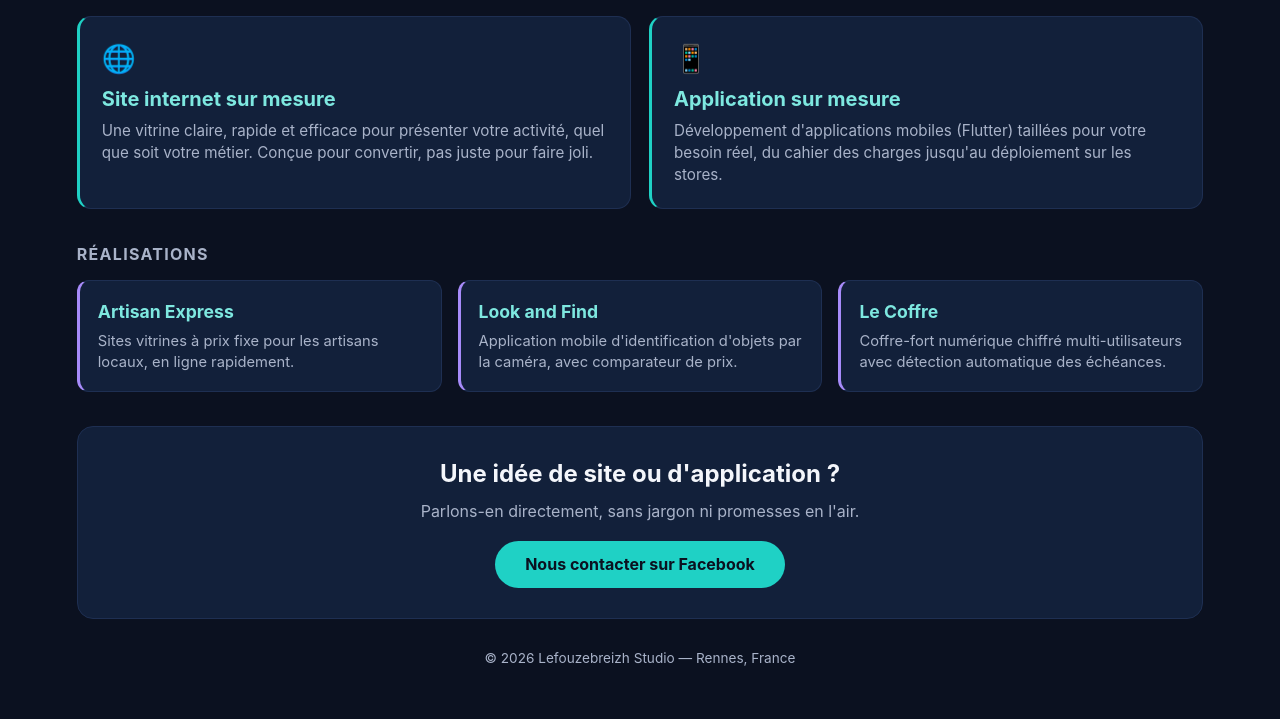
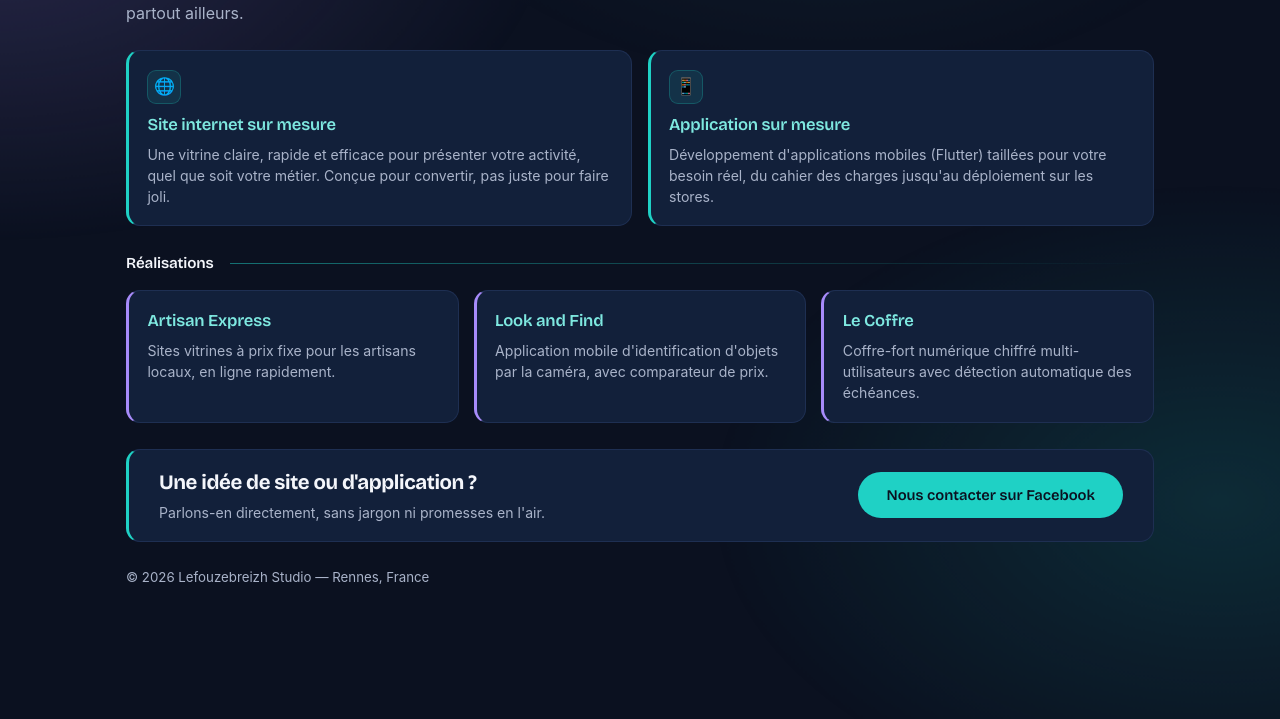
Before and after one commit to Lefouzebreizh/lefouzebreizh.github.io, a plain HTML site: page index.html in a window 1280 px wide. Shown: the part 146-865 px from the top of the page. After the commit the page ends 800 px from the top, so only its background shows below. Drawn offline with nearby package versions, Linux system fonts and the light colour scheme.

Commit message:
Refonte de la page d'accueil : pleine hauteur, centrée, animations CSS
La page tient désormais d'un seul écran sur un poste de bureau, sans
défilement : mesuré à 1366x768 (scrollH 673 = clientH 673) et à 1280x720
(625 = 625), barres du navigateur comprises. Ce qui le permet, c'est le
passage du bloc d'appel en barre horizontale — texte à gauche, bouton à
droite — et un rythme vertical calé en clamp() sur la hauteur de fenêtre
plutôt que sur des valeurs fixes.

Trois animations, en CSS pur : les cartes montent en fondu au chargement,
décalées dans l'ordre de lecture ; elles se soulèvent au survol avec une
ombre plus marquée ; des halos colorés dérivent en fond sur 46 secondes.
L'entrée est en `backwards` et non en `both` : en `both` l'animation
gèlerait la transformation finale et le survol des cartes n'aurait plus
aucun effet. Tout est désactivé sous prefers-reduced-motion.

Composition alignée à gauche et titres en Bricolage Grotesque, une
grotesque volontairement irrégulière qui va avec le « conçus avec âme » et
une clientèle d'artisans. L'identité validée est conservée telle quelle :
fond sombre, titre en violet clair, bordures turquoise sur les cartes
d'offre et violettes sur les réalisations.

Contenu texte identique à la version précédente, vérifié chaîne par chaîne.
Grilles en une colonne sous 640 px pour les offres et 900 px pour les
réalisations, comme avant ; absence de débordement horizontal vérifiée
jusqu'à 320 px.

Co-Authored-By: Claude Opus 5 (1M context) <noreply@anthropic.com>
Claude-Session: https://claude.ai/code/session_01XmmpgDKy3JcviKaFEg7ovn

```diff
--- a/index.html
+++ b/index.html
@@ -3,7 +3,10 @@
 <head>
 <meta charset="UTF-8">
 <meta name="viewport" content="width=device-width, initial-scale=1.0">
-<title>Lefouzebreizh Studio — Sites & applications sur mesure</title>
+<title>Lefouzebreizh Studio — Sites &amp; applications sur mesure</title>
+<link rel="preconnect" href="https://fonts.googleapis.com">
+<link rel="preconnect" href="https://fonts.gstatic.com" crossorigin>
+<link href="https://fonts.googleapis.com/css2?family=Bricolage+Grotesque:opsz,wght@12..96,500;12..96,600;12..96,700&display=swap" rel="stylesheet">
 <style>
   :root {
     --bg: #0b1120;
@@ -13,126 +16,318 @@
     --accent2: #7ee8e0;
     --text: #f4f6fb;
     --text-dim: #a9b3c9;
+    --hairline: #1e2f52;
+
+    --display: "Bricolage Grotesque", "Segoe UI", system-ui, sans-serif;
+    --body: -apple-system, BlinkMacSystemFont, "Segoe UI", Roboto, Arial, sans-serif;
+
+    /* Le rythme vertical se cale sur la hauteur de fenêtre : c'est ce qui
+       permet à la page de tenir d'un seul écran sur un 1366x768 comme de
+       respirer sur un grand moniteur, sans point de rupture. */
+    --pad-shell: clamp(20px, 3.4vh, 44px);
+    --gap-lg: clamp(18px, 3.2vh, 34px);
+    --gap-md: clamp(12px, 1.9vh, 20px);
+    --pad-card: clamp(16px, 2.3vh, 24px);
+    --radius: 14px;
   }
+
   * { box-sizing: border-box; margin: 0; padding: 0; }
-  html, body { width: 100%; }
+
   body {
-    font-family: -apple-system, "Segoe UI", Arial, sans-serif;
+    min-height: 100vh;
+    min-height: 100svh;
+    display: flex;
+    flex-direction: column;
+    font-family: var(--body);
     background: var(--bg);
     color: var(--text);
-    line-height: 1.45;
-  }
-  .full { width: 100%; padding: 24px 6vw 50px; }
-  header { text-align: center; margin-bottom: 28px; }
-  header h1 { font-size: 2.4em; margin: 0 0 6px; color: var(--violet); }
-  header p { color: var(--text-dim); font-size: 1.05em; max-width: 700px; margin: 0 auto; }
-
-  .offers { display: grid; grid-template-columns: repeat(2, 1fr); gap: 18px; margin-bottom: 34px; width: 100%; }
-  @media (max-width: 640px) { .offers { grid-template-columns: 1fr; } }
-  .offer {
-    background: var(--bg-card);
-    border-radius: 14px;
-    padding: 22px 22px;
-    border: 1px solid #1e2f52;
-    border-left: 3px solid var(--accent);
-  }
-  .offer .icon { font-size: 1.7em; margin-bottom: 6px; }
-  .offer h2 { margin: 0 0 6px; font-size: 1.25em; color: var(--accent2); }
-  .offer p { margin: 0; color: var(--text-dim); font-size: 0.95em; }
-
-  h3.section-title {
-    font-size: 1em;
-    text-transform: uppercase;
-    letter-spacing: 0.08em;
-    color: var(--text-dim);
-    margin-bottom: 14px;
+    line-height: 1.5;
+    -webkit-font-smoothing: antialiased;
   }
 
-  .projects { display: grid; grid-template-columns: repeat(3, 1fr); gap: 16px; width: 100%; margin-bottom: 34px; }
-  @media (max-width: 900px) { .projects { grid-template-columns: 1fr; } }
-  .project {
+  /* Halos colorés en fond, très lents. Animés en transform plutôt qu'en
+     background-position : le compositeur les déplace sans recalculer le
+     dégradé à chaque image, donc sans faire tourner le ventilateur. */
+  body::before {
+    content: "";
+    position: fixed;
+    inset: -25%;
+    z-index: 0;
+    pointer-events: none;
+    background:
+      radial-gradient(42% 38% at 18% 24%, rgba(167, 139, 250, 0.18), transparent 70%),
+      radial-gradient(38% 38% at 82% 72%, rgba(31, 209, 197, 0.14), transparent 70%),
+      radial-gradient(34% 34% at 62% 14%, rgba(126, 232, 224, 0.07), transparent 70%);
+    animation: derive 46s ease-in-out infinite alternate;
+  }
+
+  @keyframes derive {
+    from { transform: translate3d(-2%, -1.5%, 0) scale(1); }
+    to   { transform: translate3d(2.5%, 2%, 0) scale(1.09); }
+  }
+
+  /* `margin-block: auto` centre verticalement tant qu'il reste de la place et
+     rend la main au défilement normal quand il n'y en a plus. Un
+     `justify-content: center` sur le conteneur, lui, rognerait le haut de la
+     page sans permettre de le rattraper. */
+  .shell {
+    position: relative;
+    z-index: 1;
+    width: 100%;
+    max-width: 1140px;
+    margin-inline: auto;
+    margin-block: auto;
+    padding: var(--pad-shell) clamp(20px, 5vw, 56px);
+  }
+
+  /* Entrée : une seule séquence au chargement, décalée dans l'ordre de
+     lecture. `backwards` et non `both` — en `both` l'animation gèlerait la
+     transformation finale et le survol des cartes n'aurait plus aucun effet. */
+  @keyframes monter {
+    from { opacity: 0; transform: translateY(18px); }
+    to   { opacity: 1; transform: none; }
+  }
+
+  .anim {
+    animation: monter 0.72s cubic-bezier(0.22, 0.7, 0.3, 1) backwards;
+    animation-delay: calc(var(--i, 0) * 85ms);
+  }
+
+  header { margin-bottom: var(--gap-lg); }
+
+  h1 {
+    font-family: var(--display);
+    font-weight: 700;
+    font-size: clamp(2.1rem, 3.6vw, 3.2rem);
+    line-height: 1.02;
+    letter-spacing: -0.025em;
+    color: var(--violet);
+    margin-bottom: clamp(8px, 1.2vh, 14px);
+  }
+
+  .lede {
+    color: var(--text-dim);
+    font-size: clamp(1rem, 1.15vw, 1.14rem);
+    max-width: 58ch;
+  }
+
+  .offers {
+    display: grid;
+    grid-template-columns: repeat(2, 1fr);
+    gap: var(--gap-md);
+    margin-bottom: var(--gap-lg);
+  }
+
+  .projects {
+    display: grid;
+    grid-template-columns: repeat(3, 1fr);
+    gap: var(--gap-md);
+    margin-bottom: var(--gap-lg);
+  }
+
+  .card {
     background: var(--bg-card);
-    border-radius: 12px;
-    padding: 18px;
-    border: 1px solid #1e2f52;
-    border-left: 3px solid var(--violet);
+    border: 1px solid var(--hairline);
+    border-radius: var(--radius);
+    padding: var(--pad-card);
+    /* Deux propriétés seulement en transition : le compositeur les gère sans
+       repasser par la mise en page. */
+    transition: transform 0.28s cubic-bezier(0.22, 0.7, 0.3, 1),
+                box-shadow 0.28s ease,
+                border-color 0.28s ease;
   }
-  .project h2 { margin: 0 0 6px 0; font-size: 1.1em; color: var(--accent2); }
-  .project p { color: var(--text-dim); margin: 0; font-size: 0.92em; }
 
+  .offer { border-left: 3px solid var(--accent); }
+  .project { border-left: 3px solid var(--violet); }
+
+  .card:hover,
+  .card:focus-within {
+    transform: translateY(-6px);
+    border-color: rgba(31, 209, 197, 0.42);
+    box-shadow: 0 20px 40px -16px rgba(0, 0, 0, 0.75),
+                0 0 0 1px rgba(31, 209, 197, 0.22);
+  }
+
+  .card h2 {
+    font-family: var(--display);
+    font-weight: 600;
+    font-size: clamp(1.04rem, 1.25vw, 1.2rem);
+    letter-spacing: -0.012em;
+    color: var(--accent2);
+    margin-bottom: 6px;
+  }
+
+  .card p {
+    color: var(--text-dim);
+    font-size: clamp(0.88rem, 0.95vw, 0.95rem);
+  }
+
+  .icon {
+    display: inline-grid;
+    place-items: center;
+    width: 34px;
+    height: 34px;
+    margin-bottom: clamp(8px, 1.1vh, 12px);
+    font-size: 1.05rem;
+    line-height: 1;
+    border-radius: 9px;
+    background: rgba(31, 209, 197, 0.1);
+    border: 1px solid rgba(31, 209, 197, 0.24);
+  }
+
+  /* Le filet porte une information : il sépare les offres du travail déjà
+     livré. Il n'est pas là pour décorer. */
+  .section-title {
+    display: flex;
+    align-items: center;
+    gap: 16px;
+    font-family: var(--display);
+    font-weight: 600;
+    font-size: clamp(0.95rem, 1.05vw, 1.05rem);
+    letter-spacing: -0.01em;
+    color: var(--text);
+    margin-bottom: var(--gap-md);
+  }
+
+  .section-title::after {
+    content: "";
+    flex: 1;
+    height: 1px;
+    background: linear-gradient(90deg, rgba(31, 209, 197, 0.5), transparent);
+  }
+
+  /* CTA en barre : le gain de hauteur par rapport à un bloc centré est ce qui
+     fait tenir la page dans un écran de portable. */
   .cta {
-    text-align: center;
+    display: flex;
+    align-items: center;
+    justify-content: space-between;
+    flex-wrap: wrap;
+    gap: var(--gap-md);
     background: var(--bg-card);
-    border-radius: 16px;
-    padding: 30px 6vw;
-    border: 1px solid #1e2f52;
+    border: 1px solid var(--hairline);
+    border-left: 3px solid var(--accent);
+    border-radius: var(--radius);
+    padding: var(--pad-card) clamp(18px, 2.6vw, 30px);
   }
-  .cta h2 { font-size: 1.5em; margin-bottom: 8px; }
-  .cta p { color: var(--text-dim); margin-bottom: 18px; }
+
+  .cta h2 {
+    font-family: var(--display);
+    font-weight: 700;
+    font-size: clamp(1.15rem, 1.6vw, 1.45rem);
+    letter-spacing: -0.02em;
+    margin-bottom: 3px;
+  }
+
+  .cta p {
+    color: var(--text-dim);
+    font-size: clamp(0.88rem, 0.95vw, 0.95rem);
+  }
+
   .btn {
+    flex-shrink: 0;
     display: inline-block;
     background: var(--accent);
     color: #0b1120;
-    font-weight: bold;
-    padding: 12px 30px;
+    font-family: var(--display);
+    font-weight: 600;
+    font-size: clamp(0.92rem, 1vw, 1rem);
+    padding: 12px 28px;
     border-radius: 30px;
     text-decoration: none;
-    font-size: 1em;
+    transition: transform 0.22s cubic-bezier(0.22, 0.7, 0.3, 1),
+                background-color 0.22s ease,
+                box-shadow 0.22s ease;
   }
-  .btn:hover { background: var(--accent2); }
 
-  footer { text-align: center; color: var(--text-dim); margin-top: 30px; font-size: 0.85em; }
+  .btn:hover {
+    background: var(--accent2);
+    transform: translateY(-2px);
+    box-shadow: 0 12px 26px -12px rgba(31, 209, 197, 0.85);
+  }
+
+  :focus-visible {
+    outline: 2px solid var(--accent2);
+    outline-offset: 3px;
+    border-radius: 6px;
+  }
+
+  footer {
+    color: var(--text-dim);
+    font-size: 0.83rem;
+    margin-top: var(--gap-lg);
+  }
+
+  @media (max-width: 900px) {
+    .projects { grid-template-columns: 1fr; }
+  }
+
+  @media (max-width: 640px) {
+    .offers { grid-template-columns: 1fr; }
+    .cta { flex-direction: column; align-items: flex-start; }
+    .btn { width: 100%; text-align: center; }
+  }
+
+  @media (prefers-reduced-motion: reduce) {
+    body::before { animation: none; }
+    .anim { animation: none; }
+    .card, .btn { transition: none; }
+    .card:hover, .card:focus-within, .btn:hover { transform: none; }
+  }
 </style>
 </head>
 <body>
 
-<div class="full">
+<main class="shell">
 
-  <header>
+  <header class="anim" style="--i:0">
     <h1>Lefouzebreizh Studio</h1>
-    <p>Sites internet et applications sur mesure, conçus avec âme — à Rennes et partout ailleurs.</p>
+    <p class="lede">Sites internet et applications sur mesure, conçus avec âme — à Rennes et partout ailleurs.</p>
   </header>
 
   <div class="offers">
-    <div class="offer">
-      <div class="icon">🌐</div>
+    <article class="card offer anim" style="--i:1">
+      <div class="icon" aria-hidden="true">🌐</div>
       <h2>Site internet sur mesure</h2>
       <p>Une vitrine claire, rapide et efficace pour présenter votre activité, quel que soit votre métier. Conçue pour convertir, pas juste pour faire joli.</p>
-    </div>
-    <div class="offer">
-      <div class="icon">📱</div>
+    </article>
+    <article class="card offer anim" style="--i:2">
+      <div class="icon" aria-hidden="true">📱</div>
       <h2>Application sur mesure</h2>
       <p>Développement d'applications mobiles (Flutter) taillées pour votre besoin réel, du cahier des charges jusqu'au déploiement sur les stores.</p>
-    </div>
+    </article>
   </div>
 
-  <h3 class="section-title">Réalisations</h3>
+  <h3 class="section-title anim" style="--i:3">Réalisations</h3>
+
   <div class="projects">
-    <div class="project">
+    <article class="card project anim" style="--i:4">
       <h2>Artisan Express</h2>
       <p>Sites vitrines à prix fixe pour les artisans locaux, en ligne rapidement.</p>
-    </div>
-    <div class="project">
+    </article>
+    <article class="card project anim" style="--i:5">
       <h2>Look and Find</h2>
       <p>Application mobile d'identification d'objets par la caméra, avec comparateur de prix.</p>
-    </div>
-    <div class="project">
+    </article>
+    <article class="card project anim" style="--i:6">
       <h2>Le Coffre</h2>
       <p>Coffre-fort numérique chiffré multi-utilisateurs avec détection automatique des échéances.</p>
-    </div>
+    </article>
   </div>
 
-  <div class="cta">
-    <h2>Une idée de site ou d'application ?</h2>
-    <p>Parlons-en directement, sans jargon ni promesses en l'air.</p>
-    <a class="btn" href="https://www.facebook.com/profile.php?id=61551926225174" target="_blank">Nous contacter sur Facebook</a>
-  </div>
+  <section class="cta anim" style="--i:7">
+    <div>
+      <h2>Une idée de site ou d'application ?</h2>
+      <p>Parlons-en directement, sans jargon ni promesses en l'air.</p>
+    </div>
+    <a class="btn" href="https://www.facebook.com/profile.php?id=61551926225174" target="_blank" rel="noopener">Nous contacter sur Facebook</a>
+  </section>
 
-  <footer>
+  <footer class="anim" style="--i:8">
     © 2026 Lefouzebreizh Studio — Rennes, France
   </footer>
 
-</div>
+</main>
 
 </body>
 </html>
```
